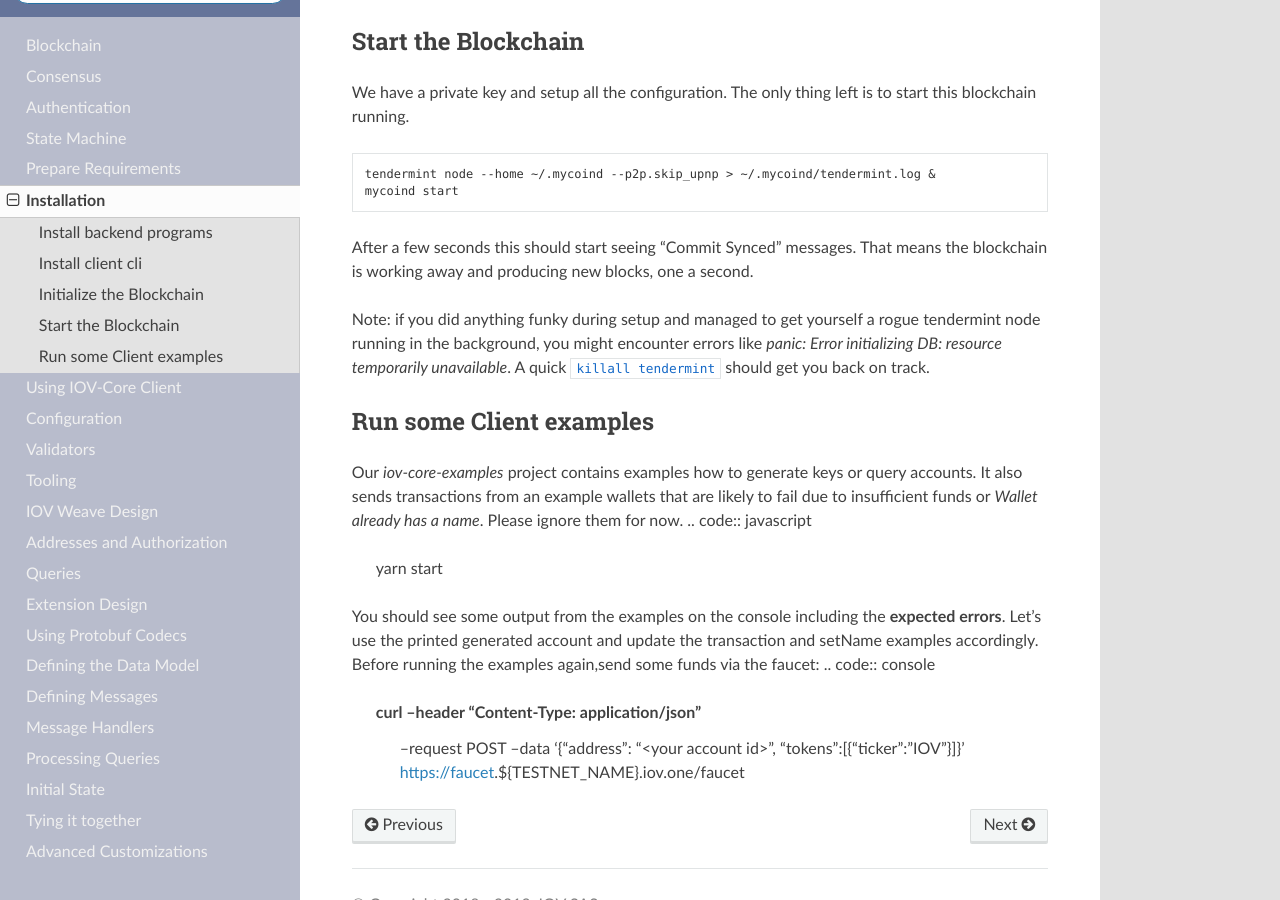
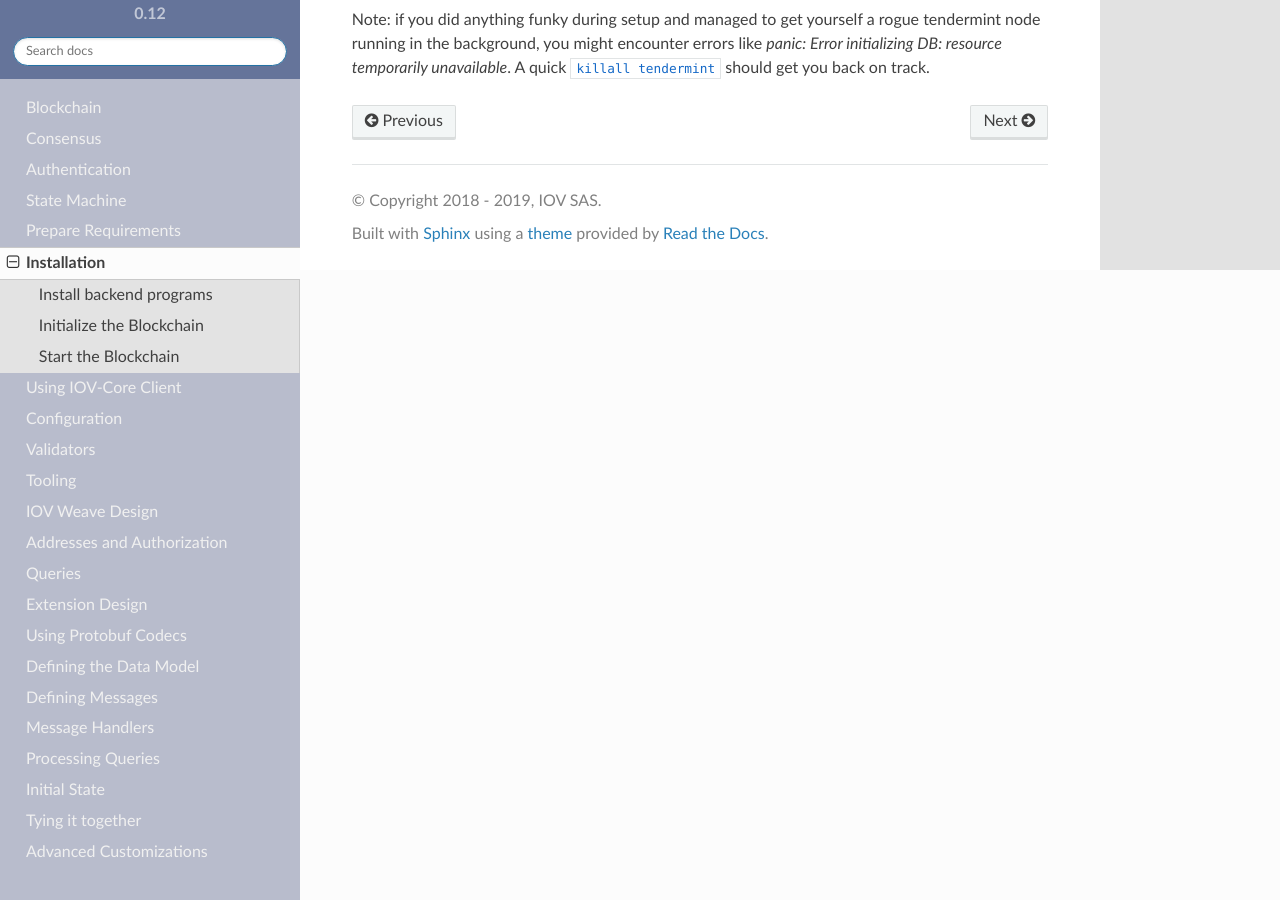
Before and after one commit to iov-one/weave, a Sphinx documentation site: the page built from docs/mycoind/installation.rst, in a window 1280 px wide and 900 px high, scrolled down 2294 px. Built offline with Sphinx 7.4.7 and the Read the Docs theme 2.0.0, drawn with Linux system fonts in a browser that asks for light colours; formulas are drawn with MathJax 3; some of the changed text lies outside the part shown.

Commit message:
docs: remove outdated sections
fix #464

```diff
--- a/docs/mycoind/installation.rst
+++ b/docs/mycoind/installation.rst
@@ -64,22 +64,6 @@ of the code, you may have to delete it to force go to rebuild:
     rm `which tendermint`
 
 
-
-Install client cli
-==================
-
-Node is much less picky as to where the code lives, so just
-find a nice place to store the client code examples
-
-.. code:: console
-
-    git clone https://github.com/iov-one/iov-core-examples
-    cd iov-core-examples
-    yarn install  # you did set this up earlier, right?
-
-After a bit, it should have pulled down all the required
-node modules including `iov-core`. Let's start the blockchain and return to the client
-
 Initialize the Blockchain
 =========================
 
@@ -140,21 +124,3 @@ one a second.
 Note: if you did anything funky during setup and managed to get yourself a rogue tendermint
 node running in the background, you might encounter errors like `panic: Error initializing DB: resource temporarily unavailable`.
 A quick ``killall tendermint`` should get you back on track.
-
-Run some Client examples
-========================
-
-Our `iov-core-examples` project contains examples how to generate keys or query accounts. It also sends transactions from
-an example wallets that are likely to fail due to insufficient funds or `Wallet already has a name`. Please ignore them for now.
-.. code:: javascript
-
-    yarn start
-
-You should see some output from the examples on the console including the **expected errors**. Let's use the printed generated
-account and update the transaction and setName examples accordingly. Before running the examples again,send some funds
-via the faucet:
-.. code:: console
-    curl --header "Content-Type: application/json" \
-      --request POST \
-      --data '{"address": "<your account id>", "tokens":[{"ticker":"IOV"}]}' \
-      https://faucet.${TESTNET_NAME}.iov.one/faucet
--- a/docs/mycoind/iovcore.rst
+++ b/docs/mycoind/iovcore.rst
@@ -42,7 +42,5 @@ Please refer to the offical `iov-core documentation <https://github.com/iov-one/
 Note that you can use the ``BnsConnection`` to connect to a ``mycoind`` blockchain, as long as you restrict it to just sending tokens
 and querying balances and nonces (it is a subset of bnsd).
 
-**TODO** integrate the following info?
-
-The`iov-core <https://iov-one.github.io/iov-core-docs/latest/iov-core/index.html>`__ library supports the concept of
+The `iov-core <https://iov-one.github.io/iov-core-docs/latest/iov-core/index.html>`__ library supports the concept of
 user profiles and identities. An identity is a `BIP39 <https://github.com/bitcoin/bips/tree/master/bip-0039>`__ derived key.
```
